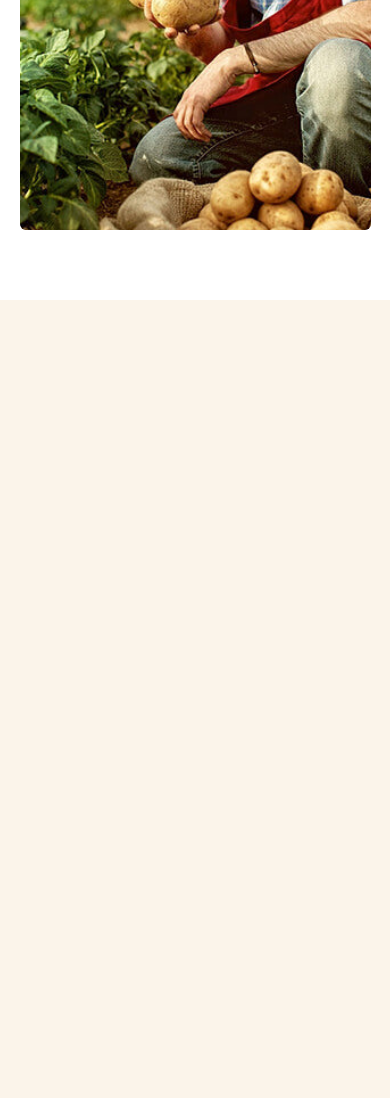
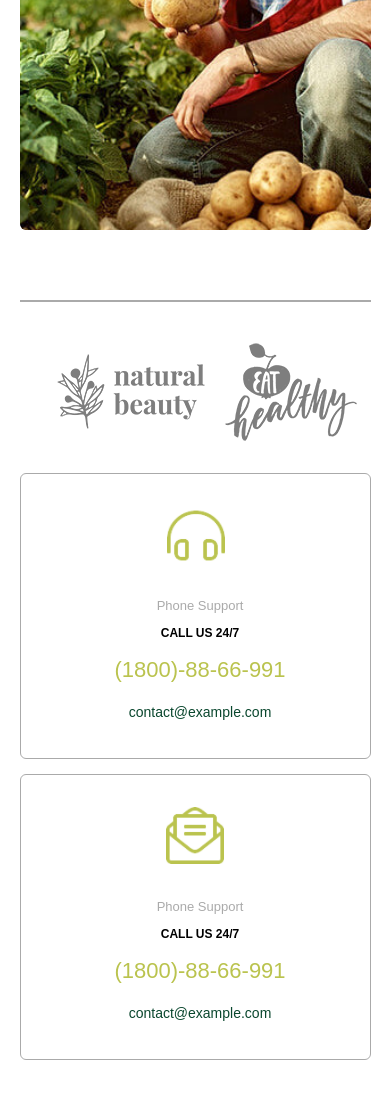
Before and after one commit to Xushnora/exam-3, a plain HTML site: page index.html in a window 390 px wide. Shown: the part 8453-9551 px from the top of the page. Before the commit the page ends 8753 px from the top, so only its background shows below. Drawn offline with nearby package versions, Linux system fonts and the light colour scheme; a web font is replaced by a local one.

Commit message:
change aside

```diff
--- a/index.html
+++ b/index.html
@@ -803,7 +803,7 @@
 
 <!-- ACIDE AND CARDS -->
 
-  <!-- <section class="acide" id="acide">
+  <section class="acide" id="acide">
     <div class="container">
       <div class="acide__box">
         <ul class="acide__list">
@@ -828,11 +828,11 @@
         </ul>
       </div>
       <div class="cards">
-        <div class="cards__row">
+        <div class="cards__row row">
           <div class="col-xs-12 col-md-6">
             <div class="cards__desc">
               <div class="cards__icon">
-                <i class="icon-headphone"></i>
+                <img src="./images/Screenshot_2.png" alt="headphone">
               </div>
               <div class="cards__info">
                 <span class="cards__span">Phone Support</span>
@@ -849,7 +849,7 @@
           <div class="col-xs-12 col-md-6">
             <div class="cards__desc">
               <div class="cards__icon">
-                <i class="icon-headphone"></i>
+                <img src="./images/Screenshot_1.png" alt="email">
               </div>
               <div class="cards__info">
                 <span class="cards__span">Phone Support</span>
@@ -866,7 +866,7 @@
         </div>
       </div>
     </div>
-  </section> -->
+  </section>
 
   <!-- MODALS -->
 
--- a/scss/blocks/_forms.scss
+++ b/scss/blocks/_forms.scss
@@ -34,6 +34,69 @@
     }
 
 }
+
+// card
+
+.cards {
+
+    .cards__row {
+        margin-bottom: 60px;
+    }
+    .cards__desc {
+        padding: 40px 0;
+        border: 1px solid #aaa;
+        border-radius: 6px;
+        display: flex;
+        align-items: center;
+    }
+    .cards__icon {
+        height: 122px;
+        display: flex;
+        align-items: center;
+        padding: 0 50px;
+        border-right: 1px solid #aaa;
+    }
+    .cards__info {
+        height: 122px;
+        padding: 0 15px 0 25px;
+    }
+    .cards__span {
+        font-size: 13px;
+        color: #aaa;
+        display: block;
+        margin-bottom: 10px;
+    }
+    .cards__title {
+        font-size: 12px;
+        font-weight: 600;
+        color: #000;
+        margin-bottom: 15px;
+        text-transform: uppercase;
+    }
+    .cards__tel {
+        margin-bottom: 15px;
+    }
+    .cards__tel-link {
+        font-size: 30px;
+        font-weight: 400;
+        color: $color-gren;
+        line-height: 30px;
+        @include link-none;
+
+        &:hover {
+            color: $color-gren;
+        }
+    }
+
+    .cards__email-link {
+        font-size: 14px;
+        color: #0a472e;
+        @include link-none;
+    }
+
+}
+
+
 
 @media screen and (max-width: 1200px) {
     .container {
@@ -74,6 +137,10 @@
         display: none;
     }
 
+    .cards__tel-link {
+        font-size: 22px !important;
+    }
+
 }
 
 @media screen and (max-width: 768px) {
@@ -91,6 +158,25 @@
         display: none;
     }
 
+    .cards__desc {
+        display: flex;
+        flex-direction: column;
+        align-items: center;
+        text-align: center;
+        margin: 0;
+        padding-bottom: 10px;
+        padding-top: 0 !important;
+        margin-bottom: 15px;
+    }
+
+    .cards__icon {
+        padding: 0;
+        border-right: none !important;
+    }
+
+
+
+
 }
 
 // @keyframes acide-anim{
```
Also changed, not shown: css/main.css, css/main.min.css, images/Screenshot_1.png (added), images/Screenshot_2.png (added), 2 other files.
